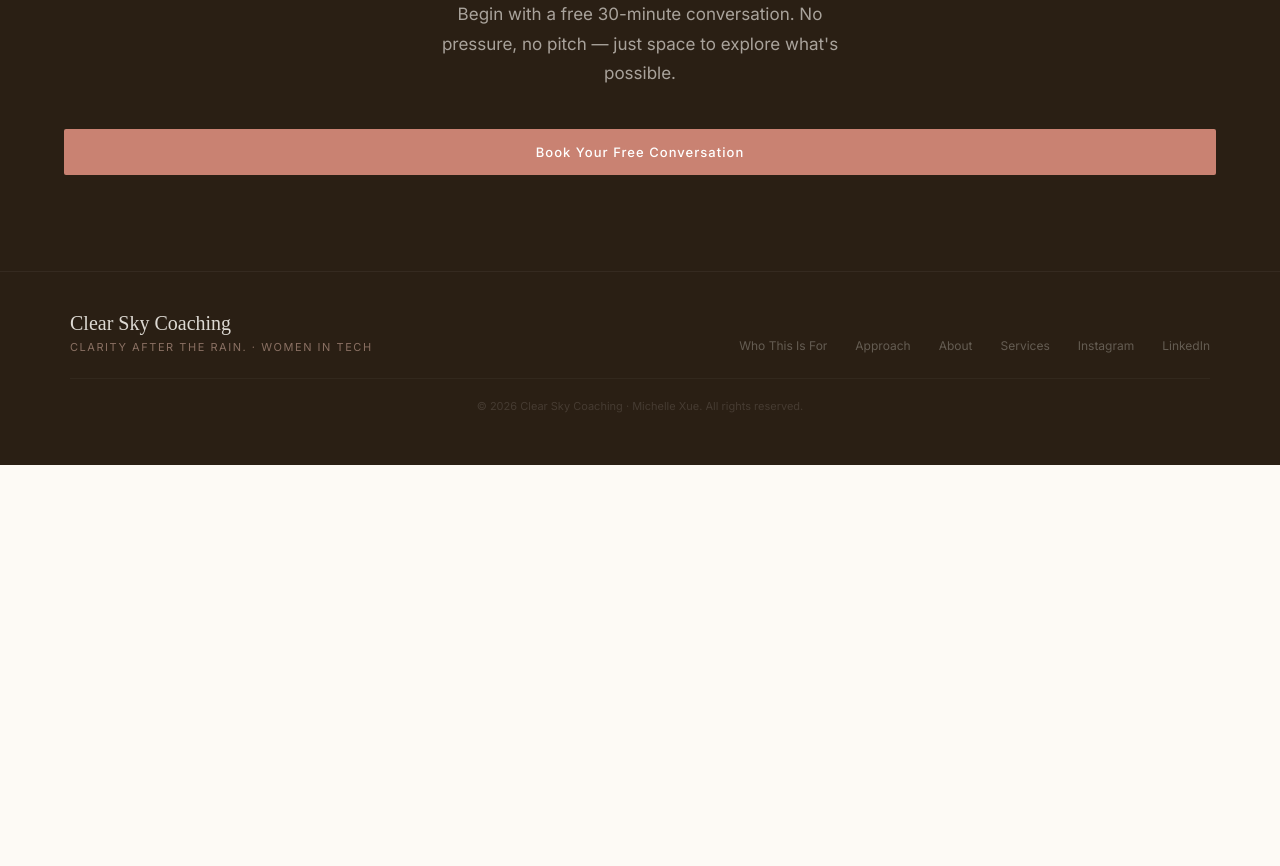
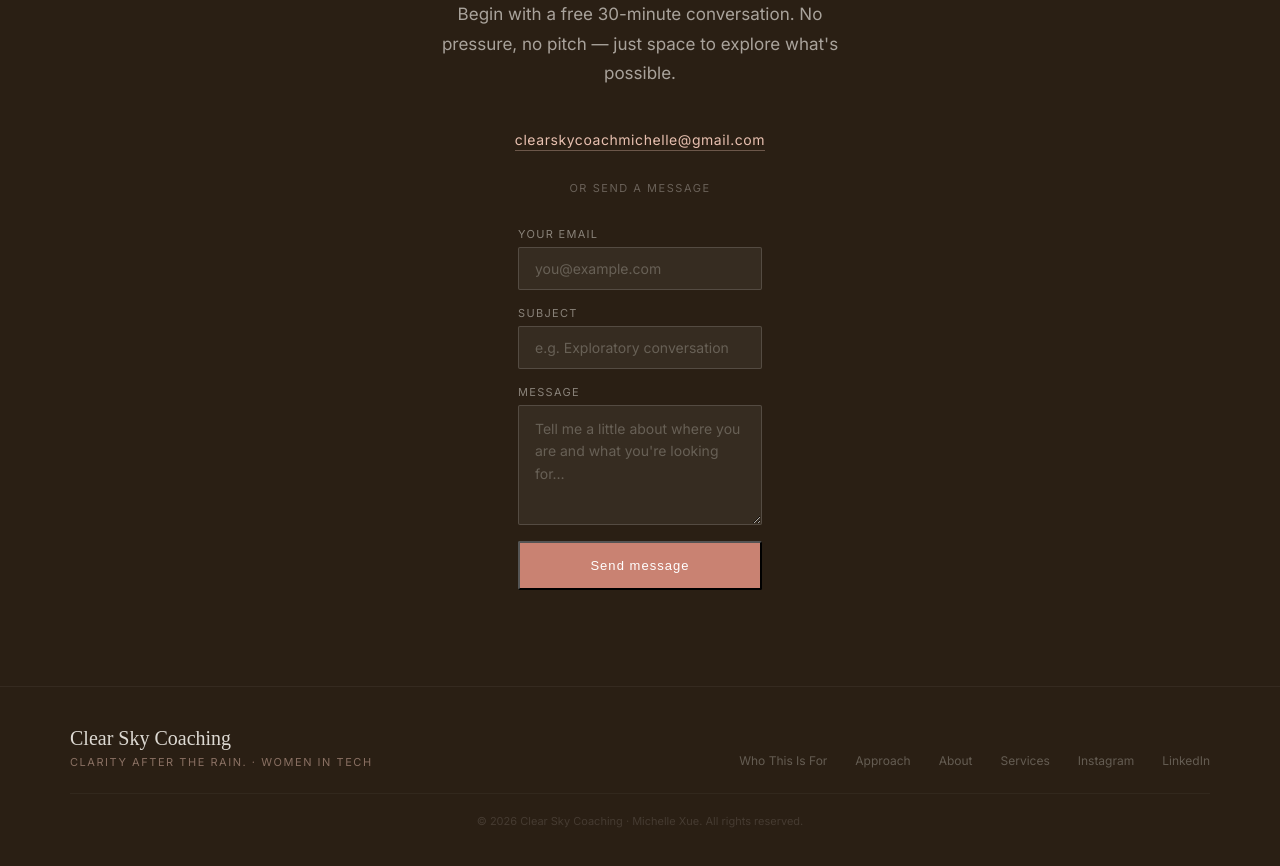
Before and after one commit to mxue2005/clear-sky-coaching, a Next.js app: page / in a window 1280 px wide. Shown: the part 5860-6726 px from the top of the page. Before the commit the page ends 6325 px from the top, so only its background shows below. Built offline with nearby package versions, Linux system fonts and the light colour scheme; a web font is replaced by a local one.

Commit message:
Add contact form with Netlify Forms and direct email link

```diff
--- a/app/globals.css
+++ b/app/globals.css
@@ -192,3 +192,18 @@ footer { background: var(--brown-dark); border-top: 1px solid rgba(255,255,255,.
   .footer-inner { flex-direction: column; gap: 32px; align-items: flex-start; }
 }
 @media (prefers-reduced-motion: reduce) { *, *::before, *::after { animation: none !important; transition: none !important; } }
+
+/* ─── CONTACT FORM ─── */
+.cta-email-direct { margin-bottom: 32px; }
+.cta-email-direct a { color: #E8C0B0; font-size: 14px; letter-spacing: .04em; text-decoration: none; border-bottom: 1px solid rgba(232,192,176,.35); padding-bottom: 2px; transition: border-color .2s; }
+.cta-email-direct a:hover { border-color: #E8C0B0; }
+.cta-divider { display: flex; align-items: center; gap: 16px; max-width: 480px; margin: 0 auto 32px; }
+.cta-divider-line { flex: 1; height: 1px; background: rgba(253,250,245,.1); }
+.cta-divider-text { font-size: 11px; letter-spacing: .14em; text-transform: uppercase; color: rgba(253,250,245,.3); }
+.cta-form { max-width: 480px; margin: 0 auto; display: flex; flex-direction: column; gap: 16px; }
+.cta-field { display: flex; flex-direction: column; gap: 6px; text-align: left; }
+.cta-field label { font-size: 11px; letter-spacing: .12em; text-transform: uppercase; color: rgba(253,250,245,.45); }
+.cta-field input, .cta-field textarea { background: rgba(253,250,245,.06); border: 1px solid rgba(253,250,245,.15); color: #FDFAF5; font-family: 'Inter', sans-serif; font-size: 14px; padding: 12px 16px; border-radius: 2px; outline: none; width: 100%; box-sizing: border-box; transition: border-color .2s; }
+.cta-field input:focus, .cta-field textarea:focus { border-color: rgba(232,192,176,.5); }
+.cta-field input::placeholder, .cta-field textarea::placeholder { color: rgba(253,250,245,.25); }
+.cta-field textarea { resize: vertical; min-height: 120px; line-height: 1.6; }
--- a/components/sections/CTA.js
+++ b/components/sections/CTA.js
@@ -9,9 +9,63 @@ export default function CTA() {
         Begin with a free 30-minute conversation. No pressure, no pitch — just space to explore
         what&apos;s possible.
       </p>
-      <a href="mailto:clearskycoachmichelle@gmail.com" className="btn-blush">
-        Book Your Free Conversation
-      </a>
+
+      <div className="cta-email-direct">
+        <a href="mailto:clearskycoachmichelle@gmail.com">clearskycoachmichelle@gmail.com</a>
+      </div>
+
+      <div className="cta-divider">
+        <span className="cta-divider-line"></span>
+        <span className="cta-divider-text">or send a message</span>
+        <span className="cta-divider-line"></span>
+      </div>
+
+      <form
+        className="cta-form"
+        name="contact"
+        method="POST"
+        data-netlify="true"
+        netlify-honeypot="bot-field"
+      >
+        <input type="hidden" name="form-name" value="contact" />
+        <p style={{ display: 'none' }}>
+          <label>Don&apos;t fill this out: <input name="bot-field" /></label>
+        </p>
+
+        <div className="cta-field">
+          <label htmlFor="email">Your email</label>
+          <input
+            type="email"
+            id="email"
+            name="email"
+            placeholder="you@example.com"
+            required
+          />
+        </div>
+
+        <div className="cta-field">
+          <label htmlFor="subject">Subject</label>
+          <input
+            type="text"
+            id="subject"
+            name="subject"
+            placeholder="e.g. Exploratory conversation"
+            required
+          />
+        </div>
+
+        <div className="cta-field">
+          <label htmlFor="message">Message</label>
+          <textarea
+            id="message"
+            name="message"
+            placeholder="Tell me a little about where you are and what you&apos;re looking for…"
+            required
+          ></textarea>
+        </div>
+
+        <button type="submit" className="btn-blush">Send message</button>
+      </form>
     </section>
   )
 }
```
